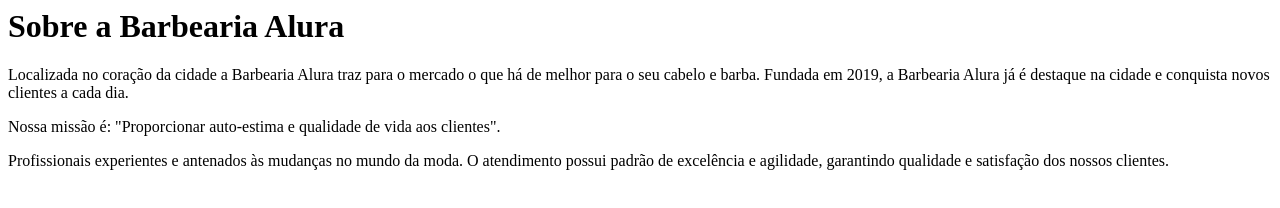
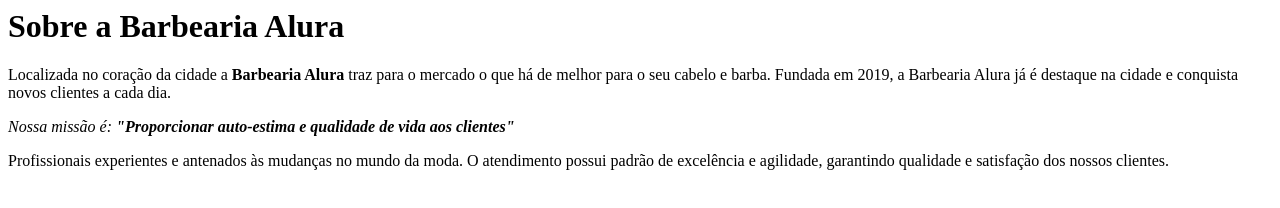
Before and after one commit to maaiiaaraacruuz/Desenvolve, a plain HTML site: page index.html in a window 1280 px wide. Drawn offline with Linux system fonts and the light colour scheme.

Commit message:
Semana 4 - Aula 1 - Parte 2

```diff
--- a/index.html
+++ b/index.html
@@ -1,7 +1,7 @@
 <h1>Sobre a Barbearia Alura</h1>
 
-<p>Localizada no coração da cidade a Barbearia Alura traz para o mercado o que há de melhor para o seu cabelo e barba. Fundada em 2019, a Barbearia Alura já é destaque na cidade e conquista novos clientes a cada dia.</p>
+<p>Localizada no coração da cidade a <strong>Barbearia Alura</strong> traz para o mercado o que há de melhor para o seu cabelo e barba. Fundada em 2019, a Barbearia Alura já é destaque na cidade e conquista novos clientes a cada dia.</p>
 
-<p>Nossa missão é: "Proporcionar auto-estima e qualidade de vida aos clientes".</p>
+<p><em>Nossa missão é: <strong>"Proporcionar auto-estima e qualidade de vida aos clientes"</strong></em></p>
 
 <p>Profissionais experientes e antenados às mudanças no mundo da moda. O atendimento possui padrão de excelência e agilidade, garantindo qualidade e satisfação dos nossos clientes.</p>
```
